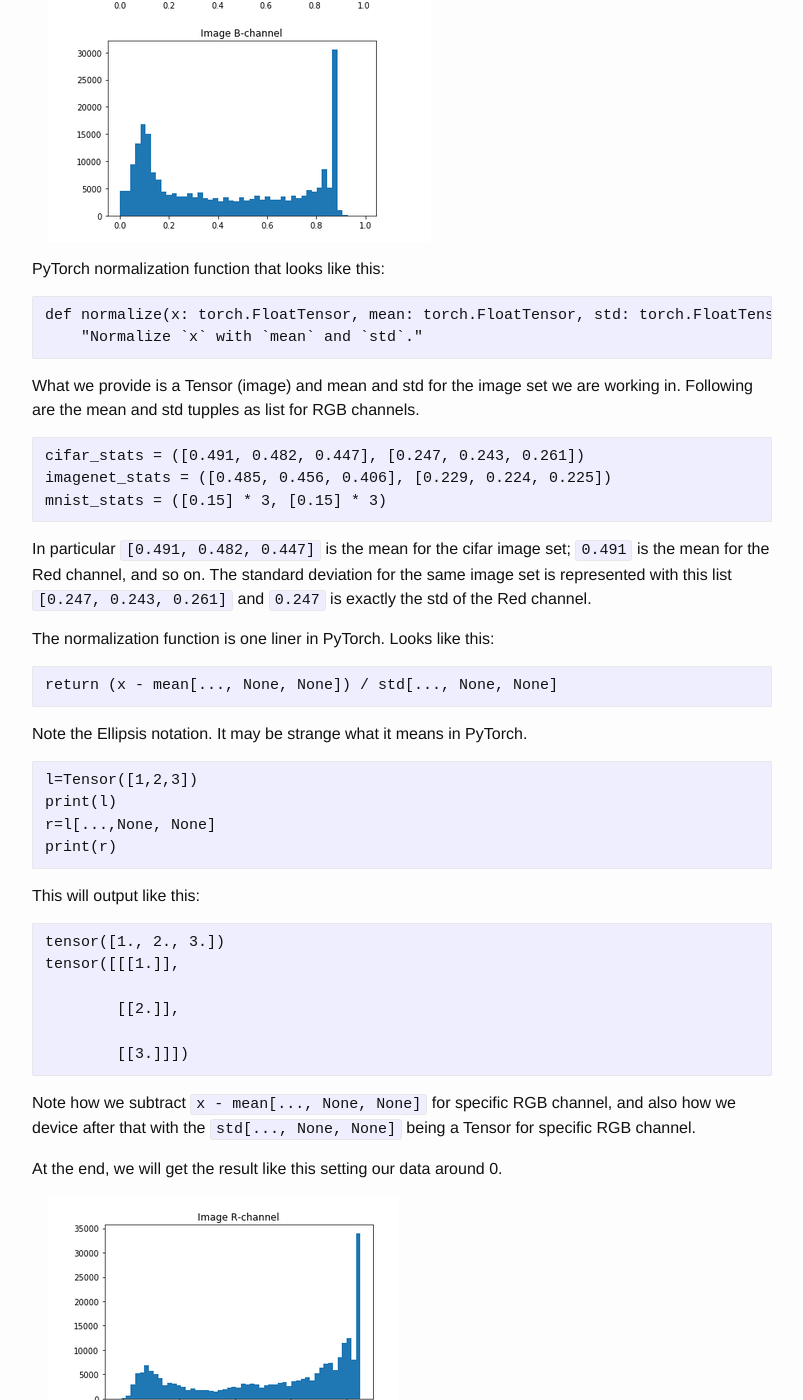
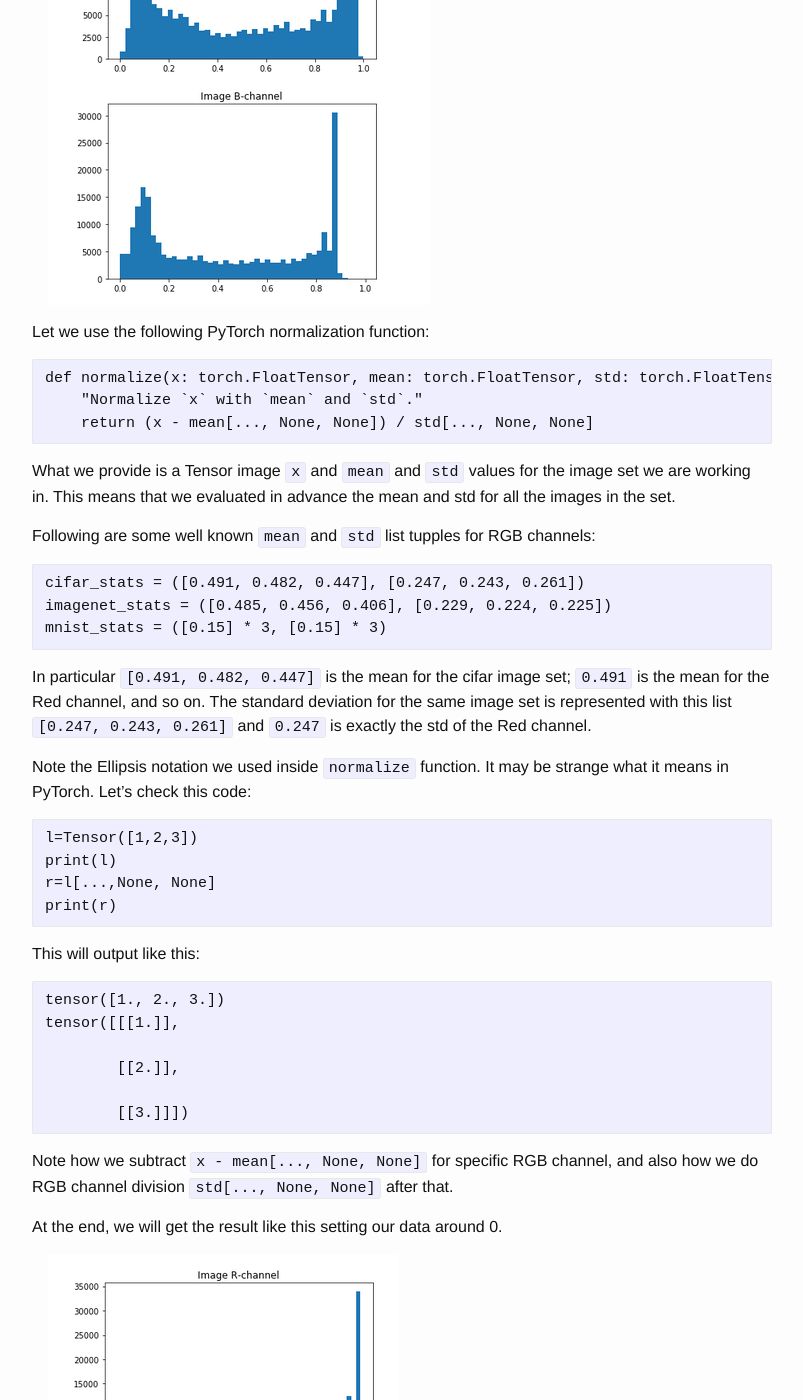
Before and after one commit to dejanbatanjac/dejanbatanjac.github.io, a Jekyll site: the page built from _posts/2019-05-27-normalization.md, in a window 1280 px wide and 1400 px high, scrolled down 1057 px. Shown: the whole window, without its empty margins (238-1041 px from the left). Built offline with Jekyll 4.4.1, drawn with Linux system fonts in a browser that asks for light colours; our own code applies the rules of GitHub Pages for plain Markdown files; some of the changed text lies outside the part shown.

Commit message:
Update 2019-05-27-normalization.md

```diff
--- a/_posts/2019-05-27-normalization.md
+++ b/_posts/2019-05-27-normalization.md
@@ -1,13 +1,14 @@
 ---
 published: true
 ---
-As you may assume PyTorch has a normalization function you can use to normalize the images.
-In case we used PIL module, `Image` class and conversion from PIL Image to PyTorch Tensor.
+As you may assume in PyTorch images we use should be prepared for learning. This is the image normalization process at the very essence. There are of course the other things we can do but our focus is on normalization.
+
+In case we used PIL `Image` class and converted from PIL Image to PyTorch Tensor.
 
     from PIL import Image
     from torchvision.transforms import ToTensor
 
-Our images will look like this:
+Our Tensor images will look like this:
 
     tensor([[[0.1725, 0.2353, 0.2941,  ..., 1.0000, 1.0000, 0.9843],
              [0.1804, 0.2314, 0.2824,  ..., 1.0000, 1.0000, 0.9843],
@@ -23,13 +24,16 @@
 
 ...![]({{site.baseurl}}/images/normalization1.png)
 
-PyTorch normalization function that looks like this:
+Let we use the following PyTorch normalization function:
 
     def normalize(x: torch.FloatTensor, mean: torch.FloatTensor, std: torch.FloatTensor) -> torch.FloatTensor
         "Normalize `x` with `mean` and `std`."
+        return (x - mean[..., None, None]) / std[..., None, None]
 
-What we provide is a Tensor (image) and mean and std for the image set we are working in.
-Following are the mean and std tupples as list for RGB channels.
+What we provide is a Tensor image `x` and `mean` and `std` values for the image set we are working in.
+This means that we evaluated in advance the mean and std for all the images in the set.
+
+Following are some well known `mean` and `std` list tupples for RGB channels:
 
     cifar_stats = ([0.491, 0.482, 0.447], [0.247, 0.243, 0.261])
     imagenet_stats = ([0.485, 0.456, 0.406], [0.229, 0.224, 0.225])
@@ -37,11 +41,9 @@
 
 In particular `[0.491, 0.482, 0.447]` is the mean for the cifar image set; `0.491` is the mean for the Red channel, and so on. The standard deviation for the same image set is represented with this list `[0.247, 0.243, 0.261]` and `0.247` is exactly the std of the Red channel.
 
-The normalization function is one liner in PyTorch. Looks like this:
 
-    return (x - mean[..., None, None]) / std[..., None, None]
-
-Note the Ellipsis notation. It may be strange what it means in PyTorch.
+Note the Ellipsis notation we used inside `normalize` function. It may be strange what it means in PyTorch.
+Let's check this code:
 
     l=Tensor([1,2,3])
     print(l)
@@ -57,8 +59,10 @@
 
             [[3.]]])
 
-Note how we subtract `x - mean[..., None, None]` for specific RGB channel, and also how we device after that with the `std[..., None, None]` being a Tensor for specific RGB channel.
+Note how we subtract `x - mean[..., None, None]` for specific RGB channel, and also how we do RGB channel division `std[..., None, None]` after that.
 
 At the end, we will get the result like this setting our data around 0.
 
 ...![]({{site.baseurl}}/images/normalization2.png)
+
+You may note that before we had our tensor values between [0., 1.], and now we have positive and negative values around 0, ideal for machine learning.
```
